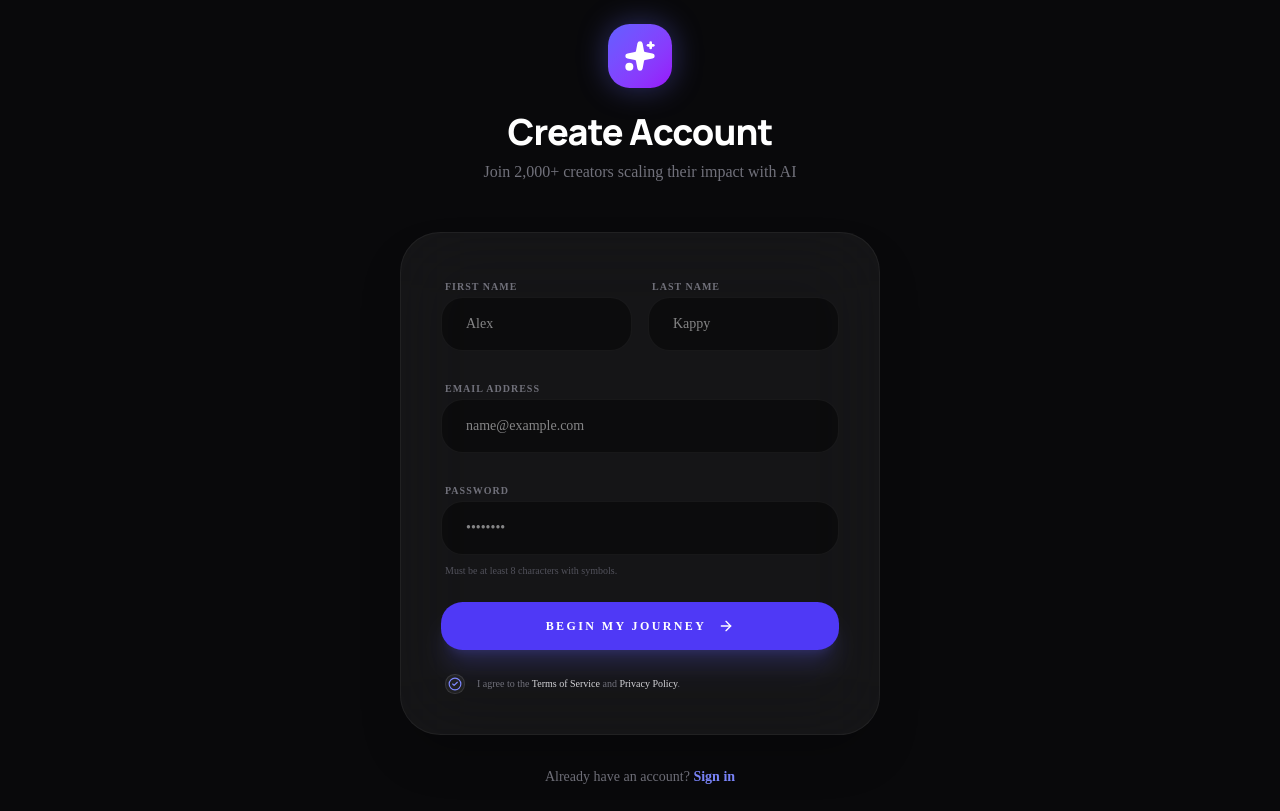
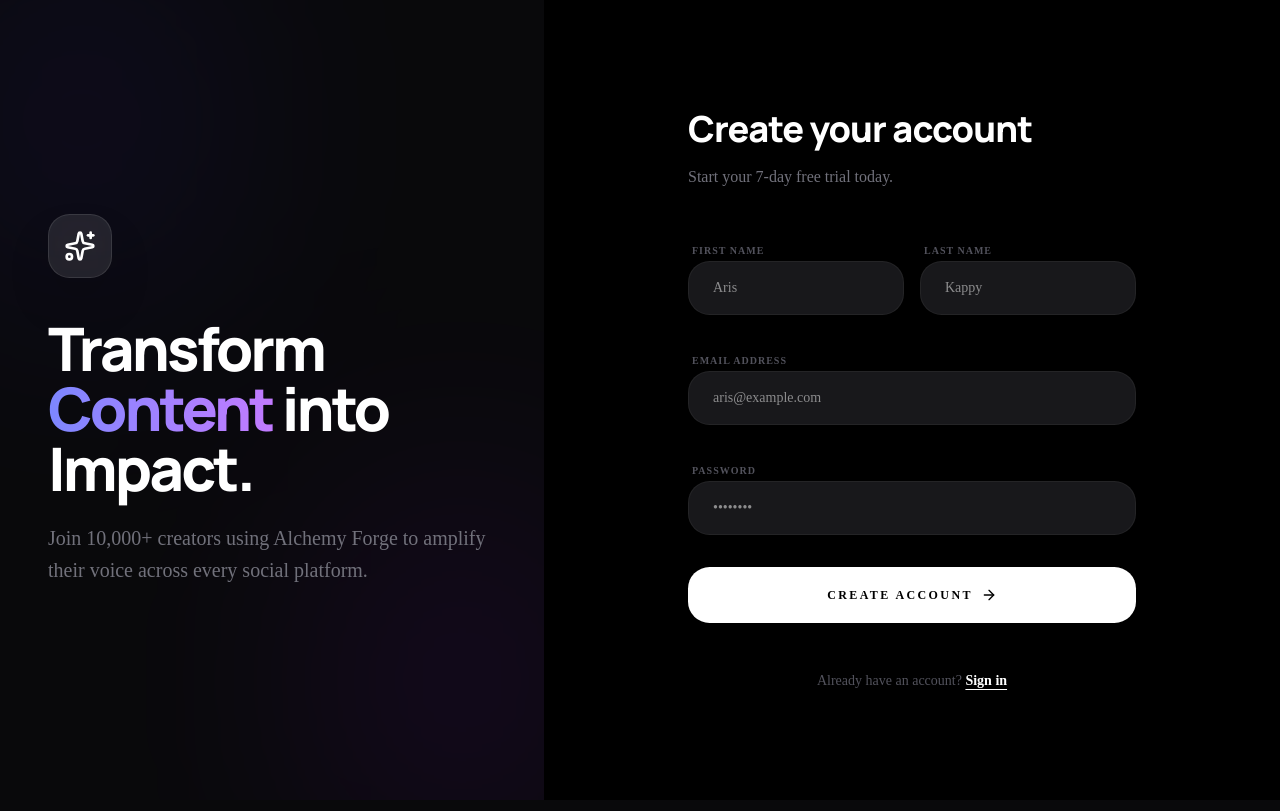
Before and after one commit to k-clinton/ContentForge, a Next.js app in the folder frontend/: page /signup in a window 1280 px wide. Built offline with nearby package versions, Linux system fonts and the light colour scheme; no server answers.

Commit message:
feat: implement account registration verification flow and UI overhaul

```diff
--- a/frontend/src/app/signup/page.tsx
+++ b/frontend/src/app/signup/page.tsx
@@ -4,6 +4,7 @@
 import { useRouter } from "next/navigation";
 import Link from "next/link";
 import { Sparkles, ArrowRight, CheckCircle2 } from "lucide-react";
+import { getApiUrl, getAuthHeaders } from "@/lib/api";
 
 export default function Signup() {
   const router = useRouter();
@@ -11,8 +12,9 @@
   const [lastName, setLastName] = useState("");
   const [email, setEmail] = useState("");
   const [password, setPassword] = useState("");
+  const [isLoading, setIsLoading] = useState(false);
   const [error, setError] = useState("");
-  const [isLoading, setIsLoading] = useState(false);
+  const [isSuccess, setIsSuccess] = useState(false);
 
   const handleSubmit = async (e: React.FormEvent) => {
     e.preventDefault();
@@ -20,9 +22,9 @@
     setError("");
 
     try {
-      const response = await fetch(`${process.env.NEXT_PUBLIC_API_URL || 'http://localhost:8080'}/api/auth/register`, {
+      const response = await fetch(getApiUrl("/api/auth/register"), {
         method: "POST",
-        headers: { "Content-Type": "application/json" },
+        headers: getAuthHeaders(null),
         body: JSON.stringify({
           email,
           password,
@@ -36,114 +38,141 @@
         throw new Error(data.message || "Failed to create account");
       }
 
-      localStorage.setItem("token", data.token);
-      localStorage.setItem("user", JSON.stringify(data.user));
-      router.push("/");
-    } catch (err: unknown) {
-      const message = err instanceof Error ? err.message : "Failed to create account";
-      setError(message);
+      setIsSuccess(true);
+    } catch (err: any) {
+      setError(err.message || "Something went wrong. Please try again.");
     } finally {
       setIsLoading(false);
     }
   };
 
+  if (isSuccess) {
+    return (
+      <div className="min-h-screen bg-black flex items-center justify-center p-6">
+        <div className="max-w-md w-full text-center space-y-8 animate-in fade-in zoom-in-95 duration-500">
+          <div className="w-24 h-24 bg-emerald-500/20 rounded-full flex items-center justify-center mx-auto ring-1 ring-emerald-500/50">
+            <CheckCircle2 size={48} className="text-emerald-400" />
+          </div>
+          <div className="space-y-4">
+            <h1 className="text-4xl font-black text-white font-heading tracking-tight">Check your inbox</h1>
+            <p className="text-zinc-500 text-lg">
+              We've sent a verification link to <span className="text-white font-bold">{email}</span>. Please verify your email to continue.
+            </p>
+          </div>
+          <div className="pt-8">
+            <Link
+              href="/login"
+              className="inline-flex items-center gap-2 text-indigo-400 font-bold hover:text-indigo-300 transition-colors"
+            >
+              Back to Sign In <ArrowRight size={16} />
+            </Link>
+          </div>
+        </div>
+      </div>
+    );
+  }
+
   return (
-    <div className="min-h-screen bg-surface flex flex-col items-center justify-center p-6 relative overflow-hidden">
-      {/* Background decorative elements */}
-      <div className="absolute top-0 right-0 w-[800px] h-[800px] bg-indigo-500/10 blur-[150px] rounded-full -z-10 translate-x-1/2 -translate-y-1/2" />
-      <div className="absolute bottom-0 left-0 w-[600px] h-[600px] bg-purple-500/10 blur-[120px] rounded-full -z-10 -translate-x-1/2 translate-y-1/2" />
-
-      <div className="w-full max-w-[480px] animate-in fade-in zoom-in-95 duration-700">
-        <div className="flex flex-col items-center mb-12">
-          <div className="w-16 h-16 bg-gradient-to-br from-indigo-500 to-purple-600 rounded-2xl flex items-center justify-center text-white shadow-[0_0_30px_rgba(99,102,241,0.4)] mb-6">
-            <Sparkles size={32} fill="currentColor" />
-          </div>
-          <h1 className="text-4xl font-black text-white font-heading tracking-tight mb-2">Create Account</h1>
-          <p className="text-zinc-500 font-medium text-center">Join 2,000+ creators scaling their impact with AI</p>
+    <div className="min-h-screen bg-black flex overflow-hidden">
+      {/* Visual Side */}
+      <div className="hidden lg:flex flex-1 relative bg-zinc-950 items-center justify-center overflow-hidden">
+        <div className="absolute top-0 left-0 w-full h-full opacity-30">
+          <div className="absolute top-[-10%] left-[-10%] w-[50%] h-[50%] bg-indigo-600/30 blur-[120px] rounded-full" />
+          <div className="absolute bottom-[-10%] right-[-10%] w-[50%] h-[50%] bg-purple-600/30 blur-[120px] rounded-full" />
         </div>
 
-        <form onSubmit={handleSubmit} className="bg-white/5 backdrop-blur-2xl p-10 rounded-[2.5rem] border border-white/5 shadow-2xl">
+        <div className="relative z-10 max-w-xl px-12 space-y-10">
+          <div className="w-16 h-16 bg-white/10 backdrop-blur-2xl rounded-2xl flex items-center justify-center border border-white/10 shadow-2xl">
+            <Sparkles className="text-white" size={32} />
+          </div>
           <div className="space-y-6">
+            <h2 className="text-6xl font-black text-white font-heading tracking-tighter leading-none">
+              Transform <span className="text-transparent bg-clip-text bg-gradient-to-r from-indigo-400 to-purple-400">Content</span> into Impact.
+            </h2>
+            <p className="text-zinc-500 text-xl font-medium leading-relaxed">
+              Join 10,000+ creators using Alchemy Forge to amplify their voice across every social platform.
+            </p>
+          </div>
+        </div>
+      </div>
+
+      {/* Form Side */}
+      <div className="flex-1 flex items-center justify-center p-8 md:p-16 xl:p-24 bg-black relative">
+        <div className="max-w-md w-full space-y-12 relative z-10 animate-in fade-in slide-in-from-right-4 duration-700">
+          <div className="space-y-4">
+            <h1 className="text-4xl font-black text-white font-heading tracking-tight">Create your account</h1>
+            <p className="text-zinc-500">Start your 7-day free trial today.</p>
+          </div>
+
+          <form onSubmit={handleSubmit} className="space-y-8">
             {error && (
-              <div className="p-4 bg-red-500/10 border border-red-500/20 rounded-2xl text-red-400 text-[10px] font-black uppercase tracking-widest text-center animate-shake">
+              <div className="p-4 bg-rose-500/10 border border-rose-500/20 rounded-2xl text-rose-400 text-sm font-bold flex items-center gap-3">
+                <div className="w-1.5 h-1.5 rounded-full bg-rose-500 animate-pulse" />
                 {error}
               </div>
             )}
+
             <div className="grid grid-cols-2 gap-4">
-              <div className="space-y-2">
-                <label className="text-[10px] font-black text-zinc-500 uppercase tracking-widest px-1">First Name</label>
+              <div className="space-y-3">
+                <label className="text-[10px] font-black text-zinc-600 uppercase tracking-widest px-1">First Name</label>
                 <input
-                  type="text"
+                  required
                   value={firstName}
                   onChange={(e) => setFirstName(e.target.value)}
-                  required
-                  placeholder="Alex"
-                  className="w-full bg-black/40 border border-white/5 rounded-2xl px-6 py-4 text-sm text-white focus:border-indigo-500/50 transition-all outline-none"
+                  className="w-full bg-zinc-900 border border-white/5 rounded-2xl px-6 py-4 text-sm text-white focus:border-indigo-500/50 transition-all outline-none"
+                  placeholder="Aris"
                 />
               </div>
-              <div className="space-y-2">
-                <label className="text-[10px] font-black text-zinc-500 uppercase tracking-widest px-1">Last Name</label>
+              <div className="space-y-3">
+                <label className="text-[10px] font-black text-zinc-600 uppercase tracking-widest px-1">Last Name</label>
                 <input
-                  type="text"
+                  required
                   value={lastName}
                   onChange={(e) => setLastName(e.target.value)}
-                  required
+                  className="w-full bg-zinc-900 border border-white/5 rounded-2xl px-6 py-4 text-sm text-white focus:border-indigo-500/50 transition-all outline-none"
                   placeholder="Kappy"
-                  className="w-full bg-black/40 border border-white/5 rounded-2xl px-6 py-4 text-sm text-white focus:border-indigo-500/50 transition-all outline-none"
                 />
               </div>
             </div>
 
-            <div className="space-y-2">
-              <label className="text-[10px] font-black text-zinc-500 uppercase tracking-widest px-1">Email Address</label>
+            <div className="space-y-3">
+              <label className="text-[10px] font-black text-zinc-600 uppercase tracking-widest px-1">Email Address</label>
               <input
+                required
                 type="email"
                 value={email}
                 onChange={(e) => setEmail(e.target.value)}
-                required
-                placeholder="name@example.com"
-                className="w-full bg-black/40 border border-white/5 rounded-2xl px-6 py-4 text-sm text-white focus:border-indigo-500/50 transition-all outline-none"
+                className="w-full bg-zinc-900 border border-white/5 rounded-2xl px-6 py-4 text-sm text-white focus:border-indigo-500/50 transition-all outline-none"
+                placeholder="aris@example.com"
               />
             </div>
 
-            <div className="space-y-2">
-              <label className="text-[10px] font-black text-zinc-500 uppercase tracking-widest px-1">Password</label>
+            <div className="space-y-3">
+              <label className="text-[10px] font-black text-zinc-600 uppercase tracking-widest px-1">Password</label>
               <input
+                required
                 type="password"
                 value={password}
                 onChange={(e) => setPassword(e.target.value)}
-                required
-                minLength={8}
+                className="w-full bg-zinc-900 border border-white/5 rounded-2xl px-6 py-4 text-sm text-white focus:border-indigo-500/50 transition-all outline-none"
                 placeholder="••••••••"
-                className="w-full bg-black/40 border border-white/5 rounded-2xl px-6 py-4 text-sm text-white focus:border-indigo-500/50 transition-all outline-none"
               />
-              <p className="text-[10px] text-zinc-600 font-medium px-1">Must be at least 8 characters with symbols.</p>
             </div>
 
             <button
-              type="submit"
               disabled={isLoading}
-              className="w-full py-4 bg-indigo-600 hover:bg-indigo-500 disabled:opacity-50 disabled:cursor-not-allowed text-white font-black text-xs uppercase tracking-[0.2em] rounded-2xl shadow-xl shadow-indigo-500/20 transition-all active:scale-95 flex items-center justify-center gap-3 group"
+              className="w-full bg-white hover:bg-zinc-200 text-black py-5 rounded-2xl font-black text-xs uppercase tracking-[0.2em] transition-all flex items-center justify-center gap-2 group disabled:opacity-50"
             >
-              {isLoading ? "Creating Account..." : "Begin My Journey"}
+              {isLoading ? "Creating Account..." : "Create Account"}
               {!isLoading && <ArrowRight size={16} className="group-hover:translate-x-1 transition-transform" />}
             </button>
+          </form>
 
-            <div className="flex items-center gap-3 px-1">
-              <div className="w-5 h-5 rounded-md bg-white/5 border border-white/10 flex items-center justify-center text-indigo-400">
-                <CheckCircle2 size={14} />
-              </div>
-              <p className="text-[10px] text-zinc-500 font-medium leading-tight">
-                I agree to the <span className="text-zinc-300 cursor-pointer hover:text-white transition-colors">Terms of Service</span> and <span className="text-zinc-300 cursor-pointer hover:text-white transition-colors">Privacy Policy</span>.
-              </p>
-            </div>
-          </div>
-        </form>
-
-        <p className="mt-8 text-center text-zinc-500 text-sm font-medium">
-          Already have an account?{" "}
-          <Link href="/login" className="text-indigo-400 hover:text-indigo-300 font-bold">Sign in</Link>
-        </p>
+          <p className="text-center text-zinc-600 text-sm font-medium">
+            Already have an account?{" "}
+            <Link href="/login" className="text-white hover:text-indigo-400 font-bold underline underline-offset-4 transition-colors">Sign in</Link>
+          </p>
+        </div>
       </div>
     </div>
   );
```
